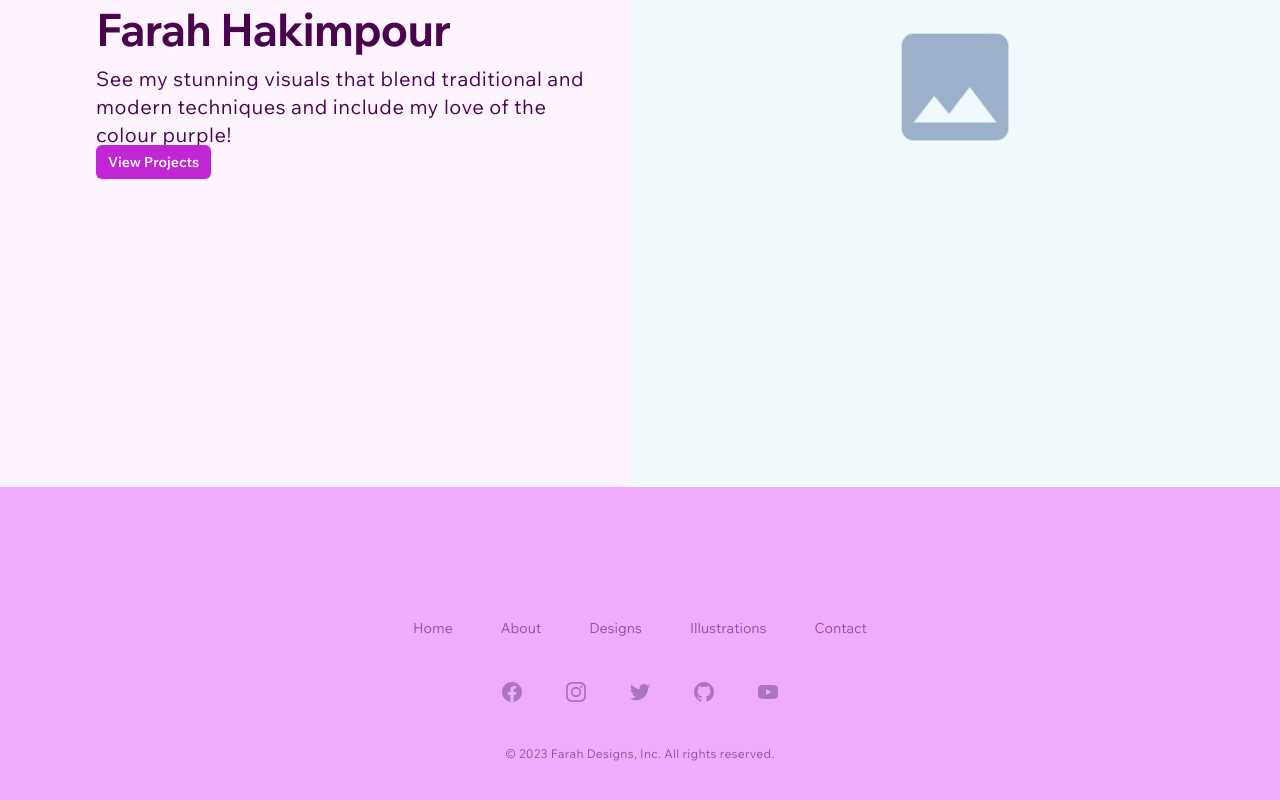
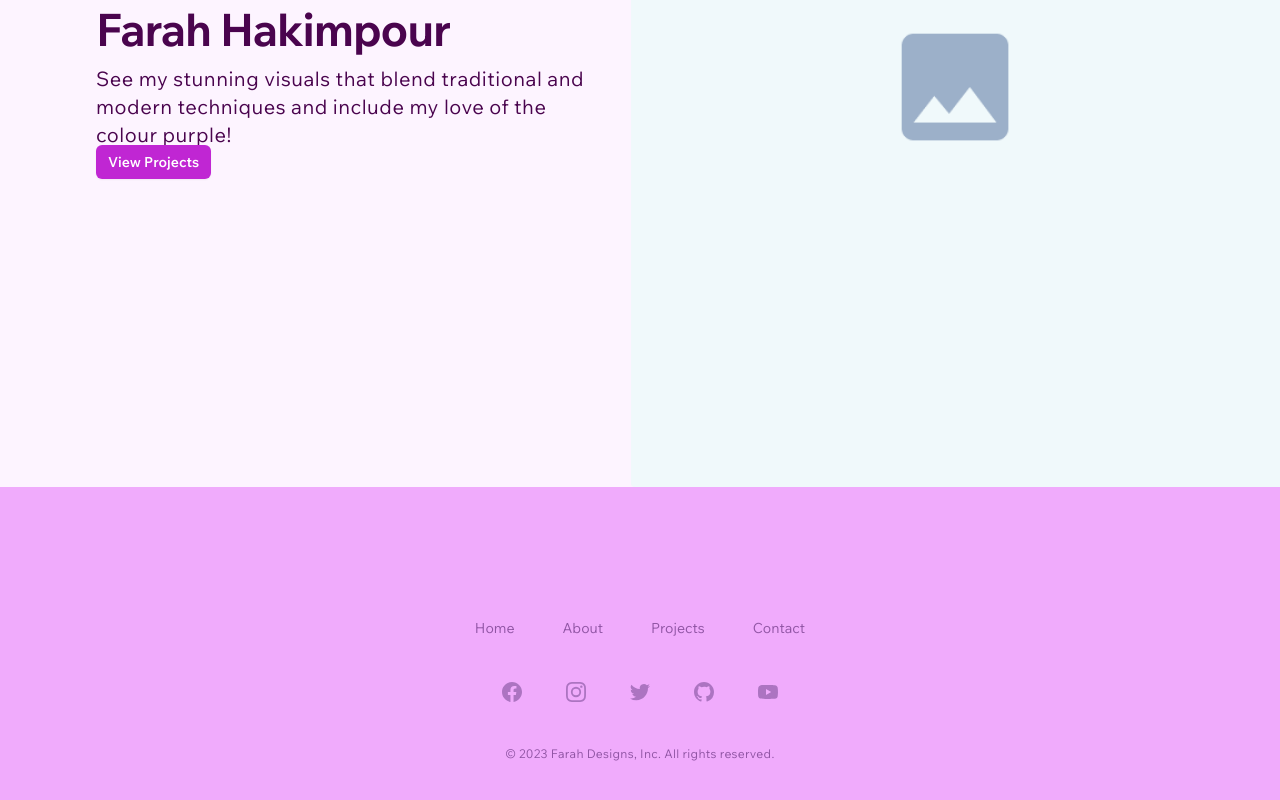
Before and after one commit to Justin-Bento/farah-hakimpour, a Next.js app: page / in a window 1280 px wide. Shown: the part 381-1181 px from the top of the page. Built offline with nearby package versions, Linux system fonts and the light colour scheme.

Commit message:
updated nav links

```diff
--- a/src/components/Footer.tsx
+++ b/src/components/Footer.tsx
@@ -32,8 +32,7 @@ const footer_navigation = {
   main: [
     { name: 'Home', href: '/' },
     { name: 'About', href: '/about' },
-    { name: 'Designs', href: '/designs' },
-    { name: 'Illustrations', href: '/illustrations' },
+    { name: 'Projects', href: '/projects' },
     { name: 'Contact', href: '/contact' },
   ],
   social: [
```
